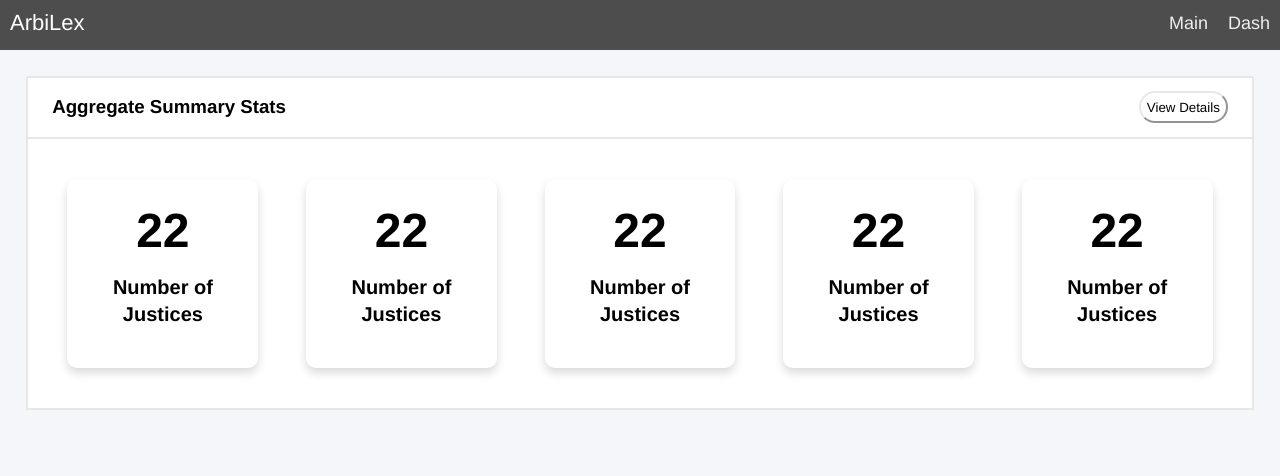
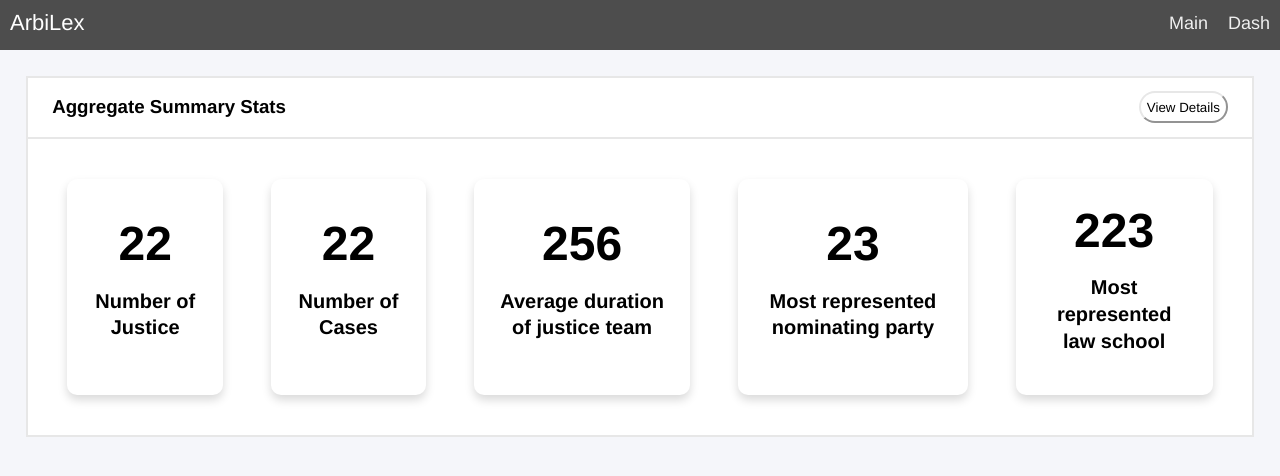
Before and after one commit to bhimeshchauhan/arbilex-legal-app, a React (Create React App) app in the folder client/client/: page /dash in a window 1280 px wide. Shown: the top 476 px of the page. Built offline with nearby package versions, Linux system fonts and the light colour scheme.

Commit message:
create data repo

```diff
--- a/client/client/src/components/card/card.js
+++ b/client/client/src/components/card/card.js
@@ -8,11 +8,11 @@ const Card = (props) => {
             <div className="card-body">
                 <div className="card-detail">
                     <div className="card-number">
-                        <span>22</span>
+                        <span>{props.data.value}</span>
                     </div>
                 </div>
                 <h2 className="card-title">
-                    Number of Justices
+                    {props.data.name}
                 </h2>
             </div>
         </div>
--- /dev/null
+++ b/client/client/src/data/dash.js
@@ -0,0 +1,24 @@
+const aggregatedData = [
+    {
+        'name': 'Number of Justice',
+        'value': 22
+    },
+    {
+        'name': 'Number of Cases',
+        'value': 22
+    },
+    {
+        'name': 'Average duration of justice team',
+        'value': 256
+    },
+    {
+        'name': 'Most represented nominating party',
+        'value': 23
+    },
+    {
+        'name': 'Most represented law school',
+        'value': 223
+    }
+]
+
+export { aggregatedData }
--- a/client/client/src/pages/dash/dash.js
+++ b/client/client/src/pages/dash/dash.js
@@ -2,6 +2,7 @@ import React from 'react';
 import NavBar from '../../components/navbar/navbar';
 import Card from '../../components/card/card';
 import './dash.css';
+import { aggregatedData } from '../../data/dash.js';
 
 const DashBoard = (props) => {
   return (
@@ -13,11 +14,11 @@ const DashBoard = (props) => {
                 <button className="details-button">View Details</button>
             </div>
             <div className="division-body">
-                <Card />
-                <Card />
-                <Card />
-                <Card />
-                <Card />
+                {
+                    aggregatedData.map((data) => {
+                        return <Card data={data}/>
+                    })
+                }
             </div>
         </div>
     </div>
```
